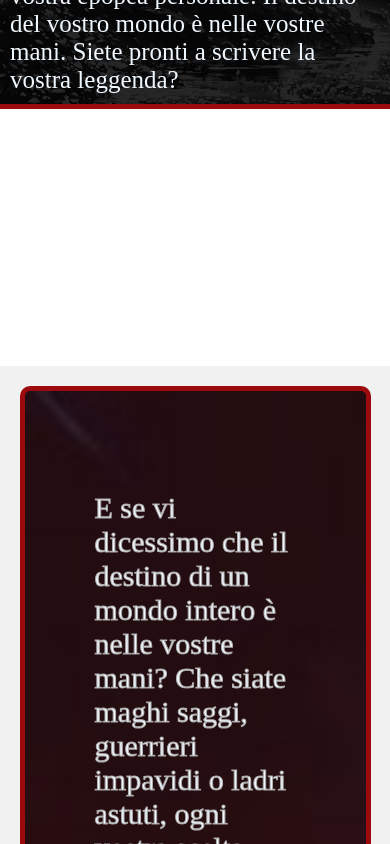
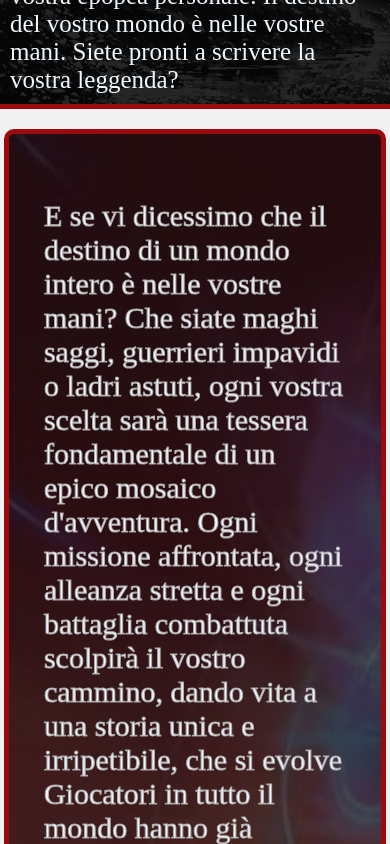
Before and after one commit to develhope/FS34-Team2-Project2, a React (Vite) app in the folder Progetto2/: page / in a window 390 px wide. Shown: the part 920-1764 px from the top of the page. Built offline with nearby package versions, Linux system fonts and the light colour scheme; a web font is replaced by a local one.

Commit message:
fix style

```diff
--- a/Progetto2/src/Components/NavBar.jsx
+++ b/Progetto2/src/Components/NavBar.jsx
@@ -57,7 +57,6 @@ export default function NavBar() {
             <div className="menu-dropdown">
               <a href="#">Torna su</a>
               <a href="#gioco">Panoramica gioco</a>
-              <a href="#n-gioco">Bestiario</a>
               <a href="#cardContainer">Negozio accessori </a>
               <a href="#contatti">Contatti </a>
             </div>
--- a/Progetto2/src/index.css
+++ b/Progetto2/src/index.css
@@ -906,6 +906,7 @@ header p {
 .corpo {
   background-color: #f1f1f1;
 }
+
 .main {
   display: flex;
   flex-direction: column;
@@ -919,7 +920,6 @@ header p {
   background-size: cover;
   border: #9d0a0e solid 5px;
   border-radius: 10px;
-  /* height: 500px; */
   margin-top: 20px;
   padding: 35px;
 }
@@ -1311,16 +1311,7 @@ footer {
     box-shadow: #9d0a0e 0px 5px 15px;
   }
 }
-@media (max-width: 727px) {
-  .corpo {
-    margin-top: 149px;
-  }
-}
-@media (max-width: 565px) {
-  .corpo {
-    margin-top: 202px;
-  }
-}
+
 @media (max-width: 530px) {
   header {
     display: flex;
@@ -1364,9 +1355,6 @@ footer {
   }
 }
 @media (max-width: 426px) {
-  .corpo {
-    margin-top: 257px;
-  }
   .prova1 {
     display: flex;
     gap: 20px;
@@ -1382,3 +1370,12 @@ input[type="checkbox"] {
   width: 30px;
   height: 30px;
 }
+
+@media (max-width: 500px) {
+  .main {
+    width: 98%;
+  }
+  .gioco {
+    padding: 0;
+  }
+}
```
